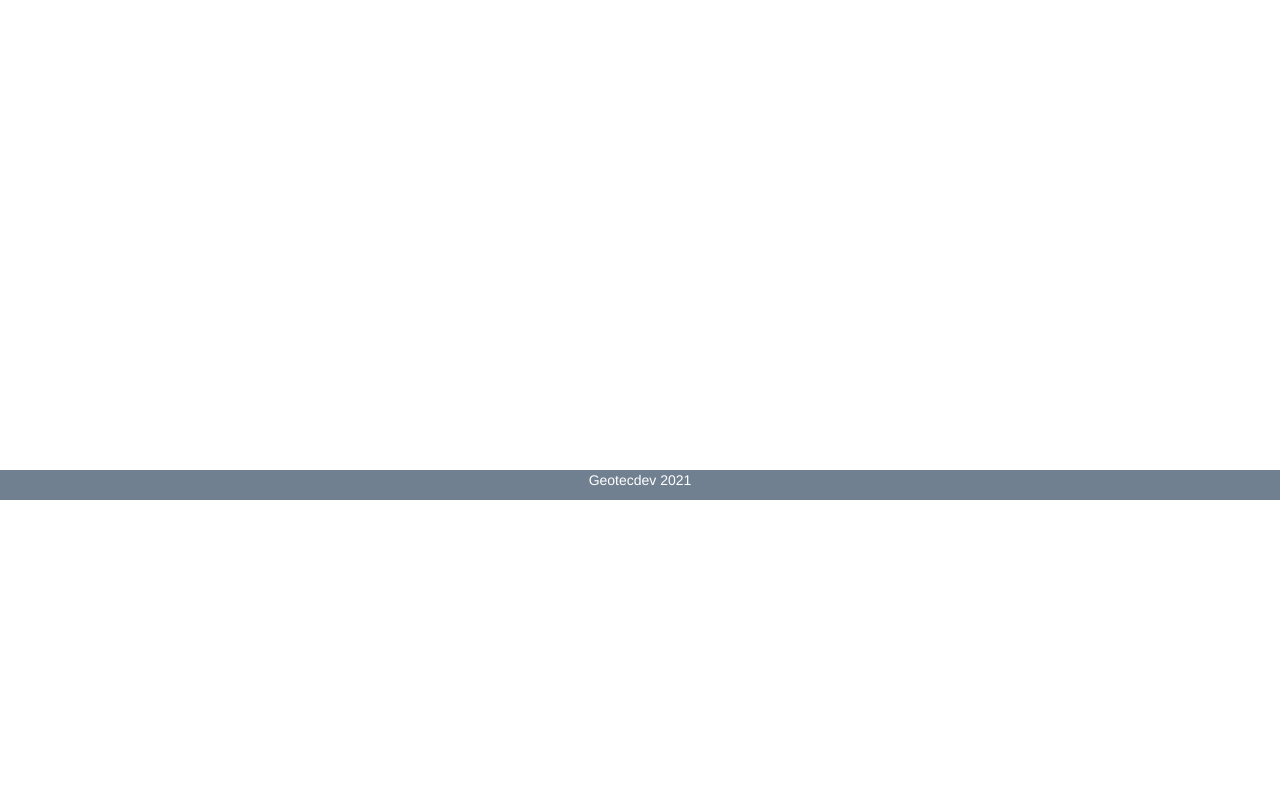
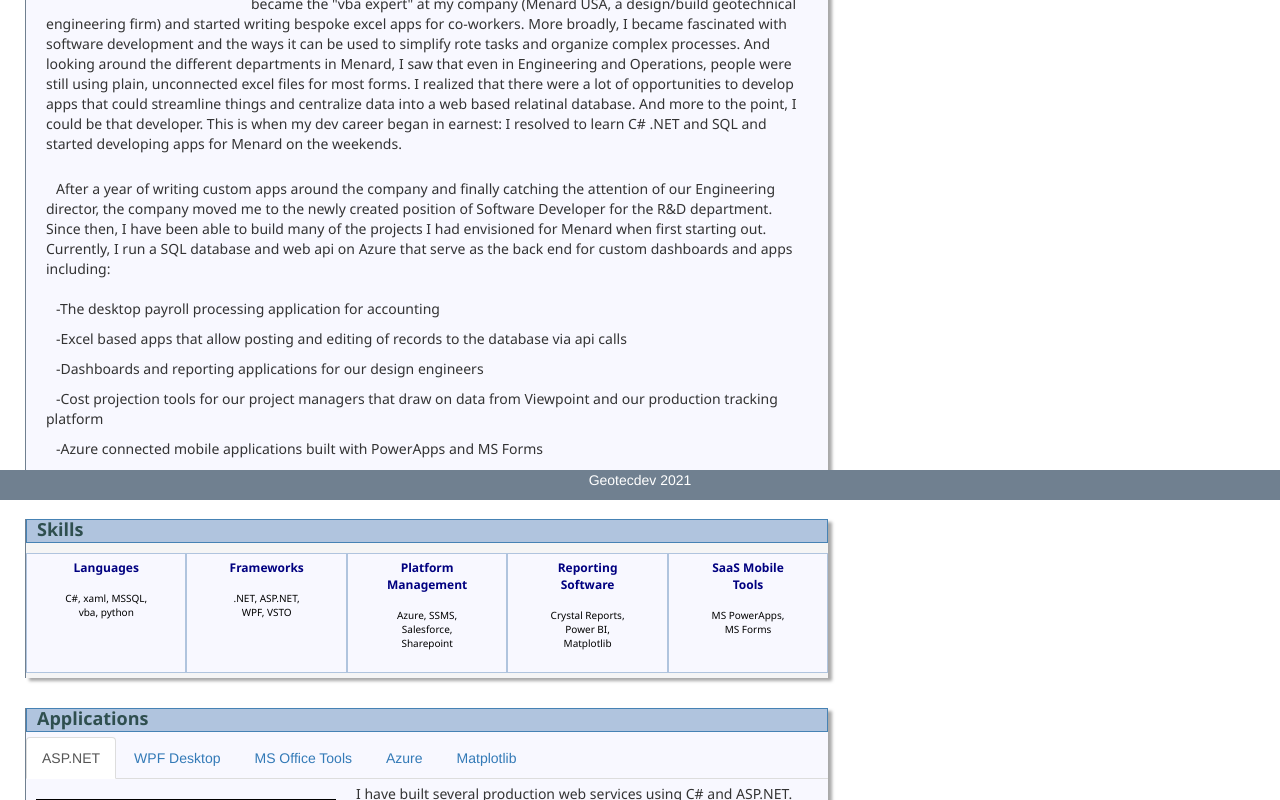
Before and after one commit to geotecdev/react-portfolio-ghp, a React (Create React App) app: page / in a window 1280 px wide. Shown: the part 300-1100 px from the top of the page. Before the commit the page ends 800 px from the top, so only its background shows below. Built offline with nearby package versions, Linux system fonts and the light colour scheme.

Commit message:
About.js page component

```diff
--- a/src/components/About.js
+++ b/src/components/About.js
@@ -1,14 +1,107 @@
 import React from "react";
 import Header from "./Header";
 import Footer from "./Footer";
+import ProfilePicture from "../images/profile-picture.jpg";
+import DotNetMenuItem from "../images/asp-dot-net-img.png";
+import WpfMenuItem from "../images/wpf-img.png";
+import OfficeMenuItem from "../images/office-img.png";
+import AzureMenuItem from "../images/azure-img.png";
+import MatplotlibMenuItem from "../images/matplotlib-img.png";
+
 
 function About() {
     return (
         <div>
             <Header />
+            <div>
+                <br></br><br></br>
+                <h1>About</h1>
+                <br></br><br></br>
+                <main className="container col-md-8">
+                    <section className="row sectionContainer">
+                        <h3 className="sectionHeading">Developer Profile</h3>
+                        <img src={ProfilePicture} alt="selfie of Mike Ruane with an oval shaped frame" className="profilePicture" />
+                        <p className="sectionText">
+                            When I wrote my first line of vba four years ago, I didn't think of it as the first step to a career in software development; I was a project accountant at the time and my initial intention was no more lofty than creating a macro to hide some columns on an oversized Excel table. But in the weeks and months that followed, I started looking for more ways to script the boring aspects my job. Through that process, I became the "vba expert" at my company (Menard USA, a design/build geotechnical engineering firm) and started writing bespoke excel apps for co-workers. More broadly, I became fascinated with software development and the ways it can be used to simplify rote tasks and organize complex processes. And looking around the different departments in Menard, I saw that even in Engineering and Operations, people were still using plain, unconnected excel files for most forms. I realized that there were a lot of opportunities to develop apps that could streamline things and centralize data into a web based relatinal database. And more to the point, I could be that developer. This is when my dev career began in earnest: I resolved to learn C# .NET and SQL and started developing apps for Menard on the weekends.
+                        </p>
+                        <p className="sectionText">
+                            After a year of writing custom apps around the company and finally catching the attention of our Engineering director, the company moved me to the newly created position of Software Developer for the R&D department. Since then, I have been able to build many of the projects I had envisioned for Menard when first starting out. Currently, I run a SQL database and  web api on Azure that serve as the back end for custom dashboards and apps including:
+                        </p>
+                        <p className="sectionBulletText">-The desktop payroll processing application for accounting</p>
+                        <p className="sectionBulletText">-Excel based apps that allow posting and editing of records to the database via api calls</p>
+                        <p className="sectionBulletText">-Dashboards and reporting applications for our design engineers</p>
+                        <p className="sectionBulletText">-Cost projection tools for our project managers that draw on data from Viewpoint and our production tracking platform</p>
+                        <p className="sectionBulletText">-Azure connected mobile applications built with PowerApps and MS Forms</p>
+                        <br></br>
+                    </section>
+                    <br></br>
+
+                    <section className="row skillsContainer">
+                        <h3 className="sectionHeading">Skills</h3>
+                        <figure className="col col-md-2 skillsCard">
+                            <p className="skillsTitle">Languages</p>
+                            <figcaption className="skillsCaption">C#, xaml, MSSQL, vba, python</figcaption>
+                        </figure>
+                        <figure className="col col-md-2 skillsCard">
+                            <p className="skillsTitle">Frameworks</p>
+                            <figcaption className="skillsCaption">.NET, ASP.NET, WPF, VSTO</figcaption>
+                        </figure>
+                        <figure className="col col-md-2 skillsCard">
+                            <p className="skillsTitle">Platform Management</p>
+                            <figcaption className="skillsCaption">Azure, SSMS, Salesforce, Sharepoint</figcaption>
+                        </figure>
+                        <figure className="col col-md-2 skillsCard">
+                            <p className="skillsTitle">Reporting Software</p>
+                            <figcaption className="skillsCaption">Crystal Reports, Power BI, Matplotlib</figcaption>
+                        </figure>
+                        <figure className="col col-md-2 skillsCard">
+                            <p className="skillsTitle">SaaS Mobile Tools</p>
+                            <figcaption className="skillsCaption">MS PowerApps, MS Forms</figcaption>
+                        </figure>
+                    </section>
+                    <br></br>
+
+                    <nav className="row sectionContainer">
+                        <h3 className="sectionHeading">Applications</h3>
+                        <ul className="nav nav-tabs">
+                        <li className="active"><a data-toggle="tab" href="#app1">ASP.NET</a></li>
+                            <li><a data-toggle="tab" href="#app2">WPF Desktop</a></li>
+                            <li><a data-toggle="tab" href="#app3">MS Office Tools</a></li>
+                            <li><a data-toggle="tab" href="#app4">Azure</a></li>
+                            <li><a data-toggle="tab" href="#app5">Matplotlib</a></li>
+                        </ul>
+                        <section className="tab-content">
+                            <figure id="app1" className="tab-pane fade in active">
+                                <img className="appThumbnail" src={DotNetMenuItem} alt="split screen thumbnail with the landing page for Menard's web api, in front of a C# code file of a Controller class"/>
+                                <p className="sectionText">I have built several production web services using C# and ASP.NET. The most notable example is Menard's web api, which is used as an interface for the database by many of my applications. Though the front end aspects of the api are fairly basic, I have a different web app that allows users to make edits to reference tables in our production tracking platform which uses bootstrap tables and layout.</p>
+                            </figure>
+                            <figure id="app2" className="tab-pane fade">
+                                <img className="appThumbnail" src={WpfMenuItem} alt="screenshot from the xaml layout page in Visual Studio for a userform from the payroll processing application" />
+                                <p className="sectionText">I have a fair amount of experience developing WPF for Menard; this framework has been my go-to for custom apps that don't require large scale distribution and can be run locally by the user. Examples include our payroll processing app, PM cost control app and the report aggregator program for our safety department, among others. This experience has made me familiar with the  MVVM design pattern and how to structure desktop applications with larger code bases.</p>
+                                <br></br>
+                            </figure>
+                            <figure id="app3" className="tab-pane fade">
+                                <img className="appThumbnail" src={OfficeMenuItem} alt="thumbnail with an image from the excel vba editor, including an overlayed userform "/>
+                                <p className="sectionText">Office integrations are where I got my start, and despite the broader push to get away from excel and other office products for data processing, I still work with them regularly. These include vba in macros and userforms, but also custom VSTO plug-ins and other C# based apps I have written to search, parse and complete other tasks on content in ms office format files.</p>
+                                <br></br>
+                            </figure>
+                            <figure id="app4" className="tab-pane fade">
+                                <img className="appThumbnail" src={AzureMenuItem} alt="screenshot of Menard's resources page from the Azure portal" />
+                                <p className="sectionText">Azure is the PaaS cloud service I have used for almost all of my web apps and services at Menard. Our SQL database and web api run on the platform, and managing these resources on Azure is really at the core of what I do. I also have experience with some other Azure services that I have used for single purpose apps, like Azure Functions for automated updates.</p>
+                                <br></br>
+                            </figure>
+                            <figure id="app5" className="tab-pane fade">
+                                <img className="appThumbnail" src=".//images/matplotlib-img.PNG" alt="split screen of a Matplotlib PowerBI chart visual and the python codebehind" />
+                                <p className="sectionText">I have used matplotlib charts in several reports and applications, when there was a need to display more complex data sets. I used embedded matplotlib charts in the PowerBI based load test dashboard used by our engineering department.</p>
+                                <br></br>
+                            </figure>
+
+                        </section>
+                    </nav>
+
+                </main>
+            </div>
             <br></br><br></br>
-            <h1>About</h1>
-
             <Footer />
         </div>
     );
--- a/src/components/Footer.js
+++ b/src/components/Footer.js
@@ -3,7 +3,7 @@
 function Footer() {
     return (
         <div>
-            <footer class="footer">
+            <footer className="footer">
                 <p>Geotecdev 2021</p>
             </footer>
         </div>
--- a/src/components/Portfolio.js
+++ b/src/components/Portfolio.js
@@ -10,6 +10,7 @@
             <h1>Portfolio</h1>
 
 
+
             <Footer />
         </div>
     );
```
